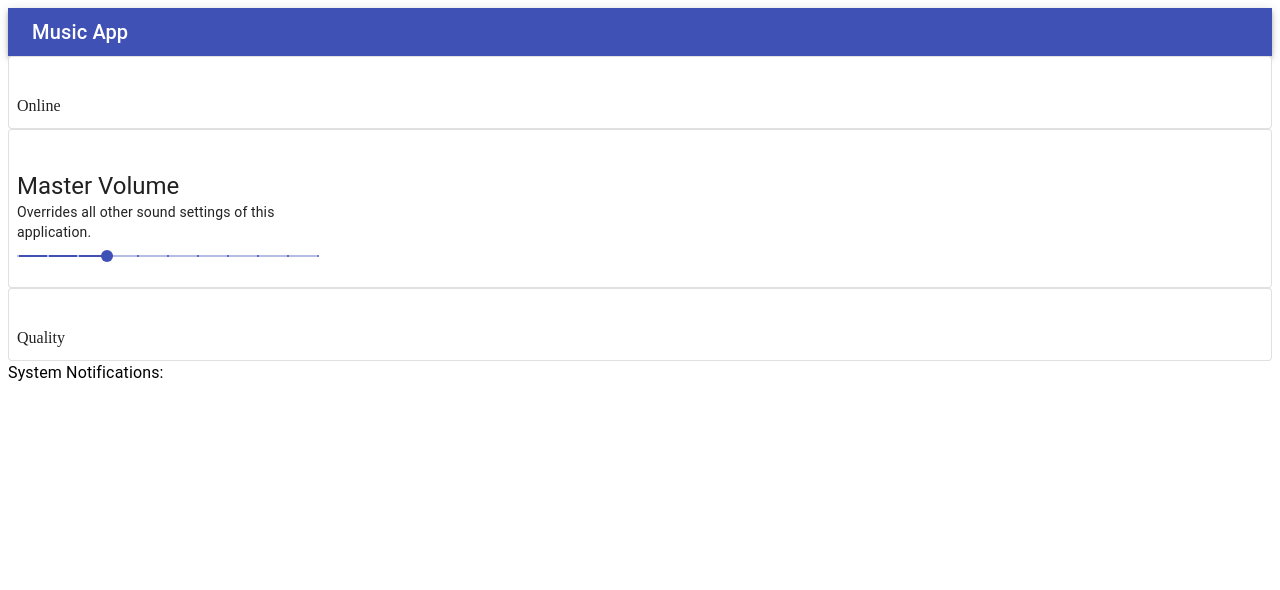
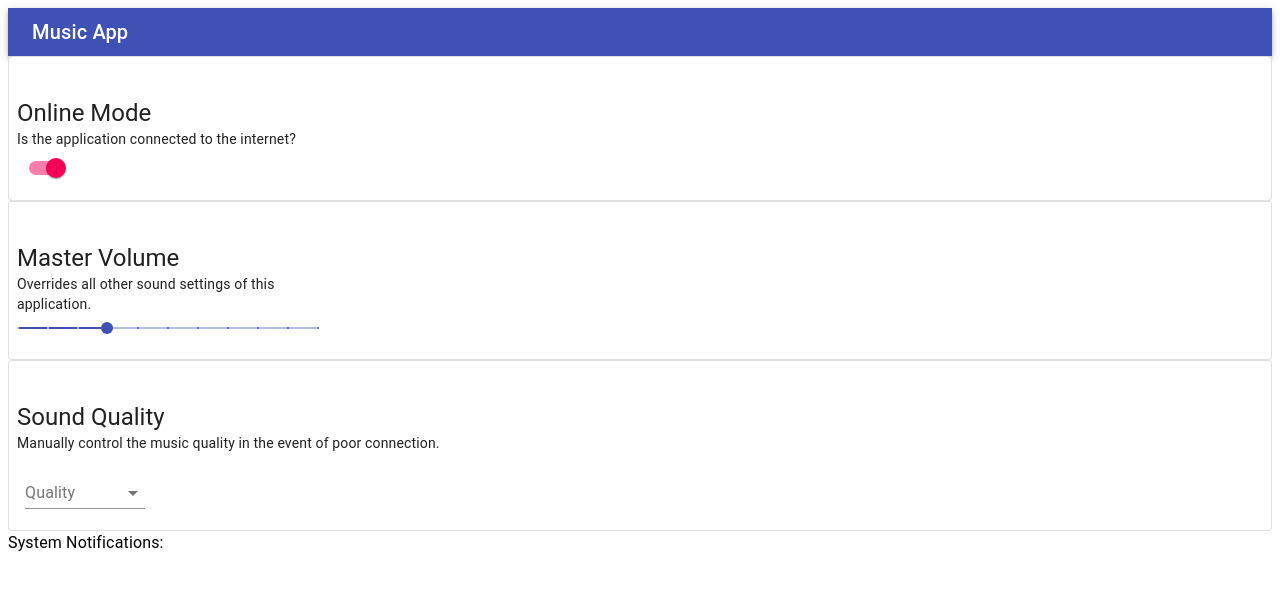
Before and after one commit to tcannetti/music-app-checkpoint, a React (Create React App) app: page / in a window 1280 px wide. Shown: the top 590 px of the page. Built offline with nearby package versions, Linux system fonts and the light colour scheme.

Commit message:
components finished

```diff
--- a/src/App.js
+++ b/src/App.js
@@ -1,7 +1,9 @@
 import Header from './components/Header'
 import Login from './components/Login'
 import Slider from './components/Dashboard/Slider'
+import Select from './components/Dashboard/Select'
 import CompCard from './components/Card/Card'
+import Switches from './components/Dashboard/Online'
 
 import { useState } from "react";
 import { Typography } from '@material-ui/core';
@@ -14,16 +16,17 @@ function App() {
     <div className="App">
       <Header />
       <CompCard>
-        Online
+       <Switches/>
       </CompCard>
       <CompCard>
         <Slider volume={volume} setVolume={setVolume}/>
       </CompCard>
       <CompCard>
-        Quality
+        <Select quality={quality} setQuality={setQuality}/>
       </CompCard>
       <Typography>System Notifications:</Typography>
       <div>{volume >= 80 && <p>Listening to music at a high volume can cause long term hearing loss!</p>}</div>
+      <div>{quality =='1' && <p>Music quality is degraded. Increase quality if your connection allows it.</p>}</div>
     </div>
   );
 }
--- /dev/null
+++ b/src/components/Dashboard/Online.js
@@ -0,0 +1,27 @@
+import React from 'react';
+import Switch from '@material-ui/core/Switch';
+import { Typography } from '@material-ui/core';
+
+export default function Switches() {
+  const [state, setState] = React.useState({
+    checkedA: true,
+    checkedB: true,
+  });
+
+  const handleChange = (event) => {
+    setState({ ...state, [event.target.name]: event.target.checked });
+  };
+
+  return (
+    <div>
+      <Typography variant="h5">Online Mode</Typography>
+      <Typography variant="body2">Is the application connected to the internet?</Typography>
+      <Switch
+        checked={state.checkedA}
+        onChange={handleChange}
+        name="checkedA"
+        inputProps={{ 'aria-label': 'secondary checkbox' }}
+      />
+    </div>
+  );
+}
--- a/src/components/Dashboard/Select.js
+++ b/src/components/Dashboard/Select.js
@@ -4,7 +4,7 @@ import InputLabel from '@material-ui/core/InputLabel';
 import MenuItem from '@material-ui/core/MenuItem';
 import FormControl from '@material-ui/core/FormControl';
 import Select from '@material-ui/core/Select';
-import Button from '@material-ui/core/Button';
+import { Typography } from '@material-ui/core';
 
 const useStyles = makeStyles((theme) => ({
   button: {
@@ -17,13 +17,13 @@ const useStyles = makeStyles((theme) => ({
   },
 }));
 
-export default function ControlledOpenSelect() {
+export default function OpenSelect({quality, setQuality}) {
   const classes = useStyles();
-  const [age, setAge] = React.useState('');
+  const [qual, setQual] = React.useState('');
   const [open, setOpen] = React.useState(false);
 
   const handleChange = (event) => {
-    setAge(event.target.value);
+    setQual(event.target.value);
   };
 
   const handleClose = () => {
@@ -36,23 +36,19 @@ export default function ControlledOpenSelect() {
 
   return (
     <div>
-      <Button className={classes.button} onClick={handleOpen}>
-        Open the select
-      </Button>
+      <Typography variant="h5">Sound Quality</Typography>
+      <Typography variant="body2">Manually control the music quality in the event of poor connection.</Typography>
         <FormControl className={classes.formControl}>
-        <InputLabel id="demo-controlled-open-select-label">'Sound Quality'</InputLabel>
+          <InputLabel id="demo-controlled-open-select-label">Quality</InputLabel>
           <Select
             labelId="demo-controlled-open-select-label"
             id="demo-controlled-open-select"
             open={open}
             onClose={handleClose}
             onOpen={handleOpen}
-          value={quality}
+            value={qual}
             onChange={handleChange}
           >
-          <MenuItem value="">
-            <em>None</em>
-          </MenuItem>
             <MenuItem value={1}>Low</MenuItem>
             <MenuItem value={2}>Standard</MenuItem>
             <MenuItem value={3}>High</MenuItem>
```
Lines whose indentation alone changed are shown as unchanged.
